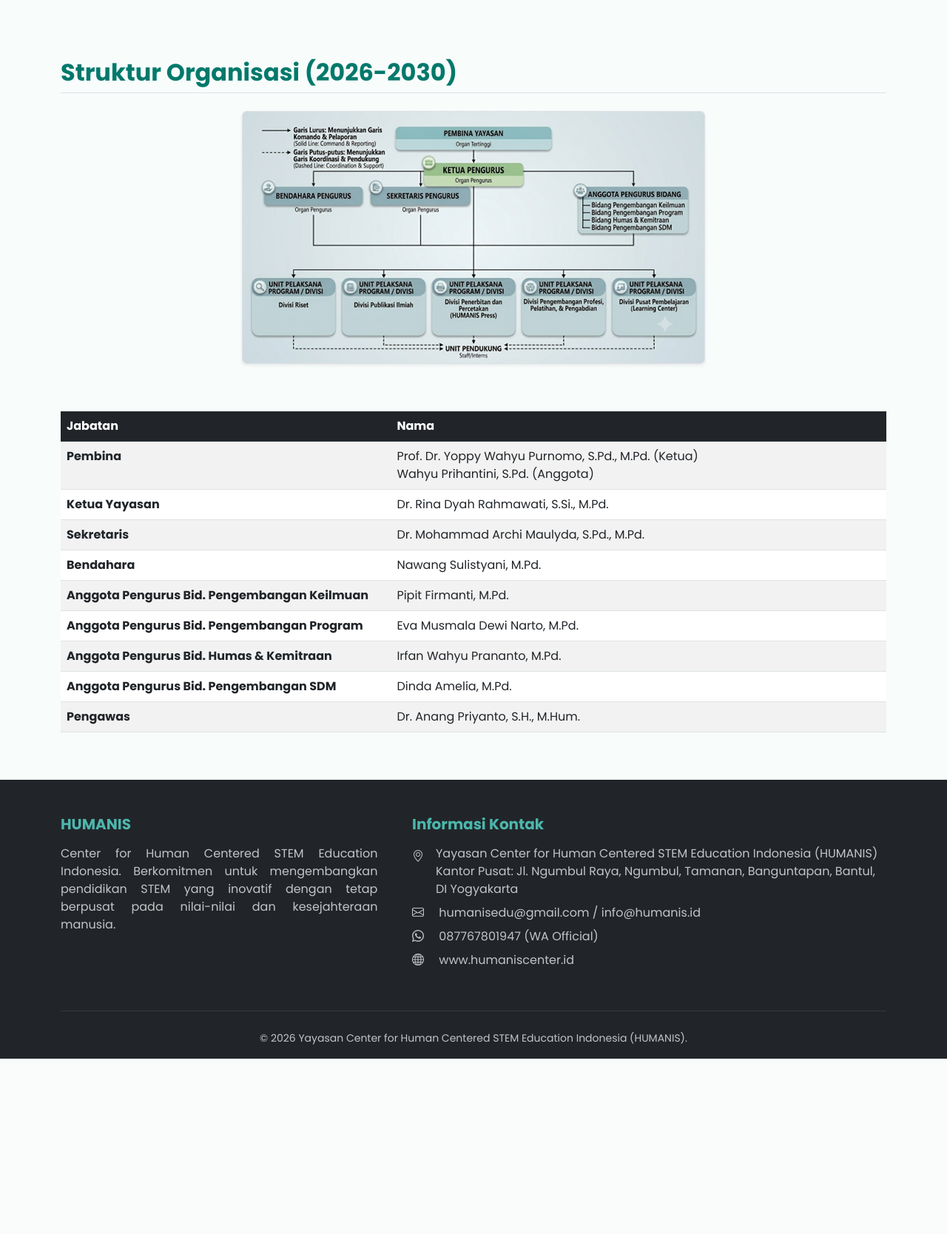
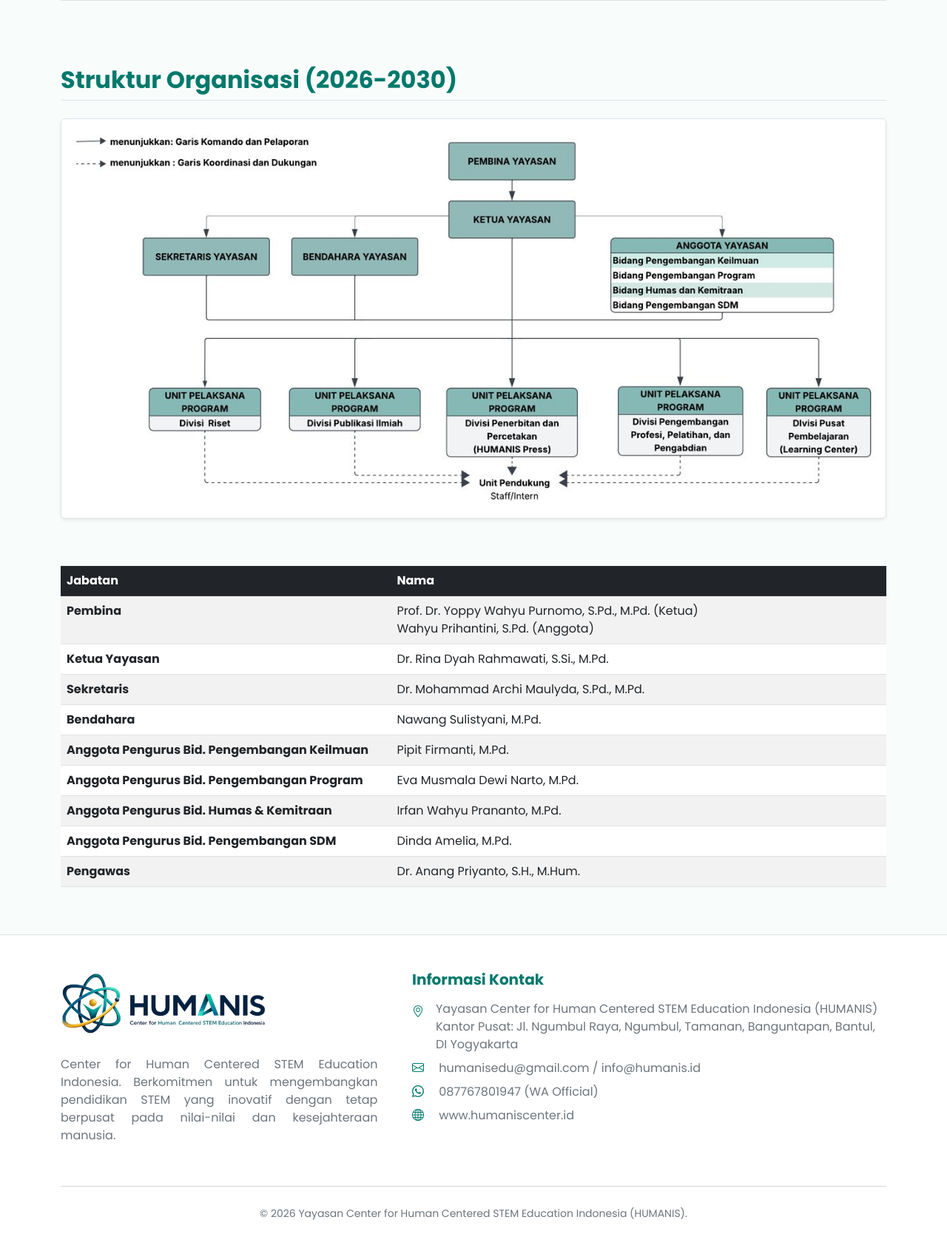
Before and after one commit to oxyrus69/humanis-comprof, a PHP site: page /tentang.php in a window 1280 px wide. Shown: the part 1743-3411 px from the top of the page at 74% size. Before the commit the page ends 3174 px from the top, so only its background shows below. Run offline with PHP 8.4, Linux system fonts and the light colour scheme.

Commit message:
update 2.0

```diff
--- a/components/footer.php
+++ b/components/footer.php
@@ -1,34 +1,41 @@
-<footer class="bg-dark text-light pt-5 pb-3 mt-5">
+<!-- Mengubah latar menjadi putih (bg-white) dan menambahkan garis atas (border-top) -->
+<footer class="bg-white pt-5 pb-3 mt-5 border-top">
     <div class="container">
         <div class="row">
-            <!-- Kolom Deskripsi Singkat -->
+            <!-- Kolom Logo & Deskripsi Singkat -->
             <div class="col-md-5 mb-4">
-                <h5 class="fw-bold mb-3" style="color: #4db6ac;">HUMANIS</h5>
-                <p class="text-light opacity-75" style="text-align: justify; max-width: 95%;">
+                <div class="mb-4">
+                    <img src="public/logo2.png" alt="Logo HUMANIS Horizontal" style="max-width: 280px; height: auto;">
+                </div>
+                <!-- Mengubah teks menjadi abu-abu gelap (text-secondary) -->
+                <p class="text-secondary" style="text-align: justify; max-width: 95%;">
                     Center for Human Centered STEM Education Indonesia. Berkomitmen untuk mengembangkan pendidikan STEM yang inovatif dengan tetap berpusat pada nilai-nilai dan kesejahteraan manusia.
                 </p>
             </div>
 
             <!-- Kolom Informasi Kontak Lengkap -->
             <div class="col-md-7 mb-4">
-                <h5 class="fw-bold mb-3" style="color: #4db6ac;">Informasi Kontak</h5>
-                <ul class="list-unstyled text-light opacity-75">
+                <!-- Mengubah warna judul menjadi hijau gelap khas HUMANIS -->
+                <h5 class="fw-bold mb-3" style="color: #00796b;">Informasi Kontak</h5>
+                <ul class="list-unstyled text-secondary">
                     <li class="mb-2 d-flex">
-                        <i class="bi bi-geo-alt me-3 mt-1"></i>
+                        <!-- Menambahkan class text-humanis pada ikon agar berwarna hijau -->
+                        <i class="bi bi-geo-alt me-3 mt-1 text-humanis"></i>
                         <span>Yayasan Center for Human Centered STEM Education Indonesia (HUMANIS)<br>Kantor Pusat: Jl. Ngumbul Raya, Ngumbul, Tamanan, Banguntapan, Bantul, DI Yogyakarta</span>
                     </li>
-                    <li class="mb-2"><i class="bi bi-envelope me-3"></i> humanisedu@gmail.com / info@humanis.id</li>
-                    <li class="mb-2"><i class="bi bi-whatsapp me-3"></i> 087767801947 (WA Official)</li>
-                    <li class="mb-2"><i class="bi bi-globe me-3"></i> www.humaniscenter.id</li>
+                    <li class="mb-2"><i class="bi bi-envelope me-3 text-humanis"></i> humanisedu@gmail.com / info@humanis.id</li>
+                    <li class="mb-2"><i class="bi bi-whatsapp me-3 text-humanis"></i> 087767801947 (WA Official)</li>
+                    <li class="mb-2"><i class="bi bi-globe me-3 text-humanis"></i> www.humaniscenter.id</li>
                 </ul>
             </div>
         </div>
 
-        <hr class="border-secondary">
+        <!-- Mengubah warna garis pemisah -->
+        <hr class="text-muted">
 
         <!-- Kolom Copyright -->
         <div class="text-center mt-4">
-            <small class="opacity-75">&copy; 2026 Yayasan Center for Human Centered STEM Education Indonesia (HUMANIS).</small>
+            <small class="text-secondary">&copy; 2026 Yayasan Center for Human Centered STEM Education Indonesia (HUMANIS).</small>
         </div>
     </div>
 </footer>
--- a/components/header.php
+++ b/components/header.php
@@ -46,8 +46,9 @@
 
     <nav class="navbar navbar-expand-lg navbar-dark bg-humanis sticky-top">
         <div class="container">
-            <a class="navbar-brand fw-bold tracking-wide" href="index.php">
-                <i class="bi bi-boxes me-2"></i>HUMANIS
+            <a class="navbar-brand fw-bold tracking-wide d-flex align-items-center" href="index.php">
+                <img src="public/logo1.png" alt="Logo HUMANIS" height="40" class="me-2">
+                HUMANIS
             </a>
             <button class="navbar-toggler" type="button" data-bs-toggle="collapse" data-bs-target="#navbarNav">
                 <span class="navbar-toggler-icon"></span>
--- a/tentang.php
+++ b/tentang.php
@@ -103,7 +103,7 @@ include 'components/header.php';
 
         <!-- Tambahan Gambar Bagan Organisasi -->
         <div class="text-center mb-5">
-            <img src="public/struktur.png" alt="Bagan Struktur Organisasi Yayasan HUMANIS" class="img-fluid rounded shadow-sm border" style="max-width: 100%; height: auto;">
+            <img src="public/struktur.jpeg" alt="Bagan Struktur Organisasi Yayasan HUMANIS" class="img-fluid rounded shadow-sm border" style="max-width: 100%; height: auto;">
         </div>
 
         <div class="table-responsive">
```
Also changed, not shown: project-structure.txt (+6 -1 lines), public/logo1.png (added), public/logo2.png (added), public/struktur.jpeg (added), public/struktur_grace.png (renamed from public/struktur.png).
